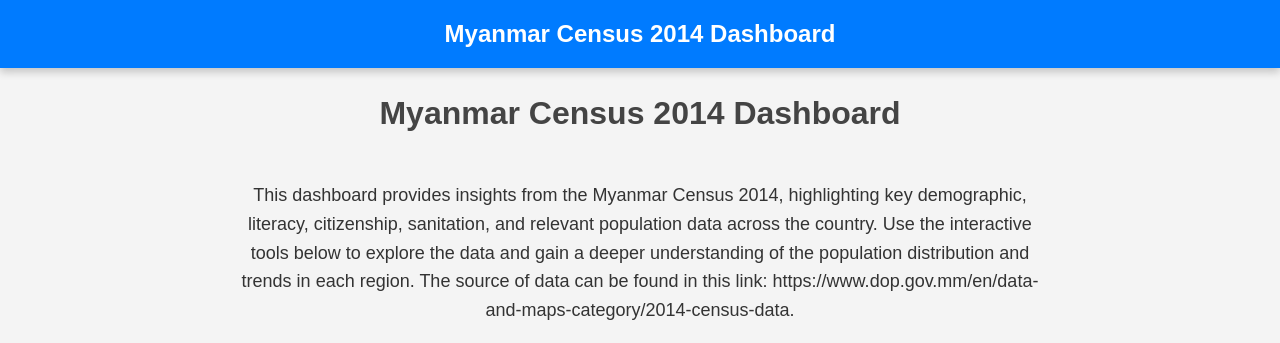
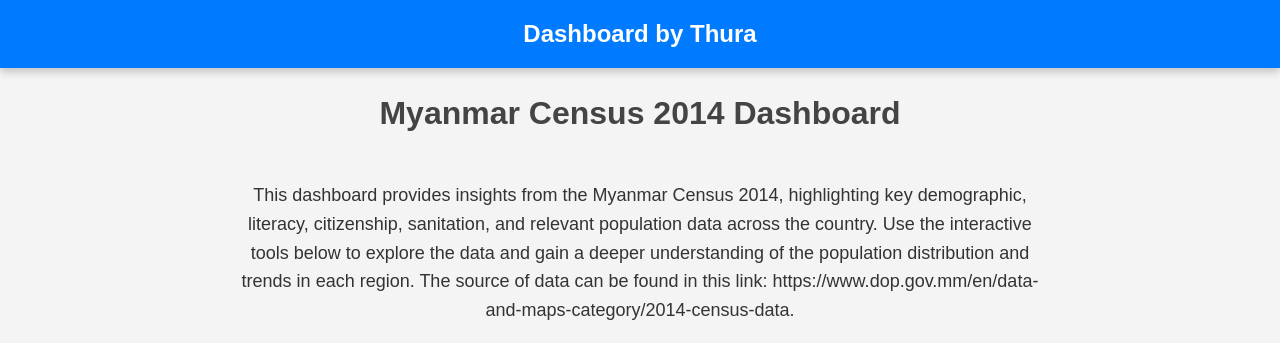
Before and after one commit to AungThuraHtoo/MMR_Census_2014, a plain HTML site: page index.html in a window 1280 px wide. Shown: the top 343 px of the page. Drawn offline with Linux system fonts and the light colour scheme.

Commit message:
Update index.html

```diff
--- a/index.html
+++ b/index.html
@@ -74,7 +74,7 @@
 <body>
 
   <!-- Top Banner -->
-  <div class="banner">Myanmar Census 2014 Dashboard</div>
+  <div class="banner">Dashboard by Thura</div>
 
   <h1>Myanmar Census 2014 Dashboard</h1>
 
```
